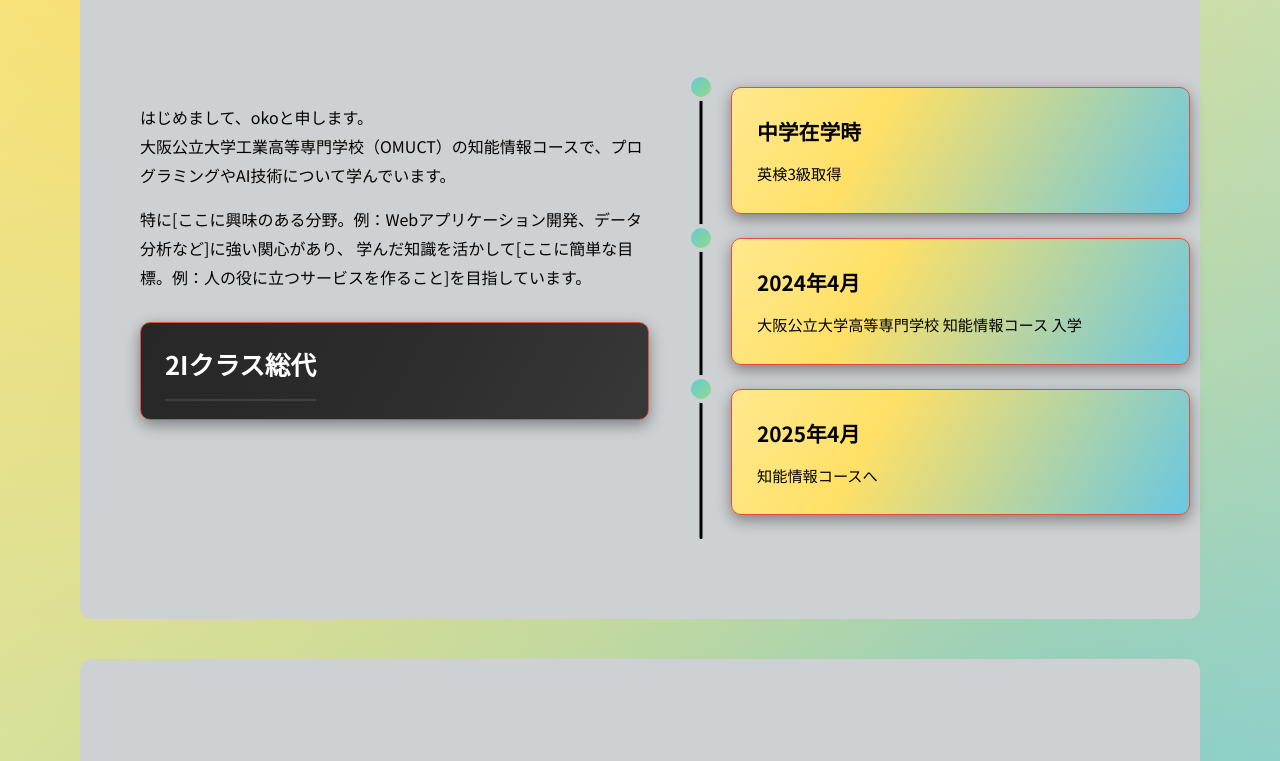
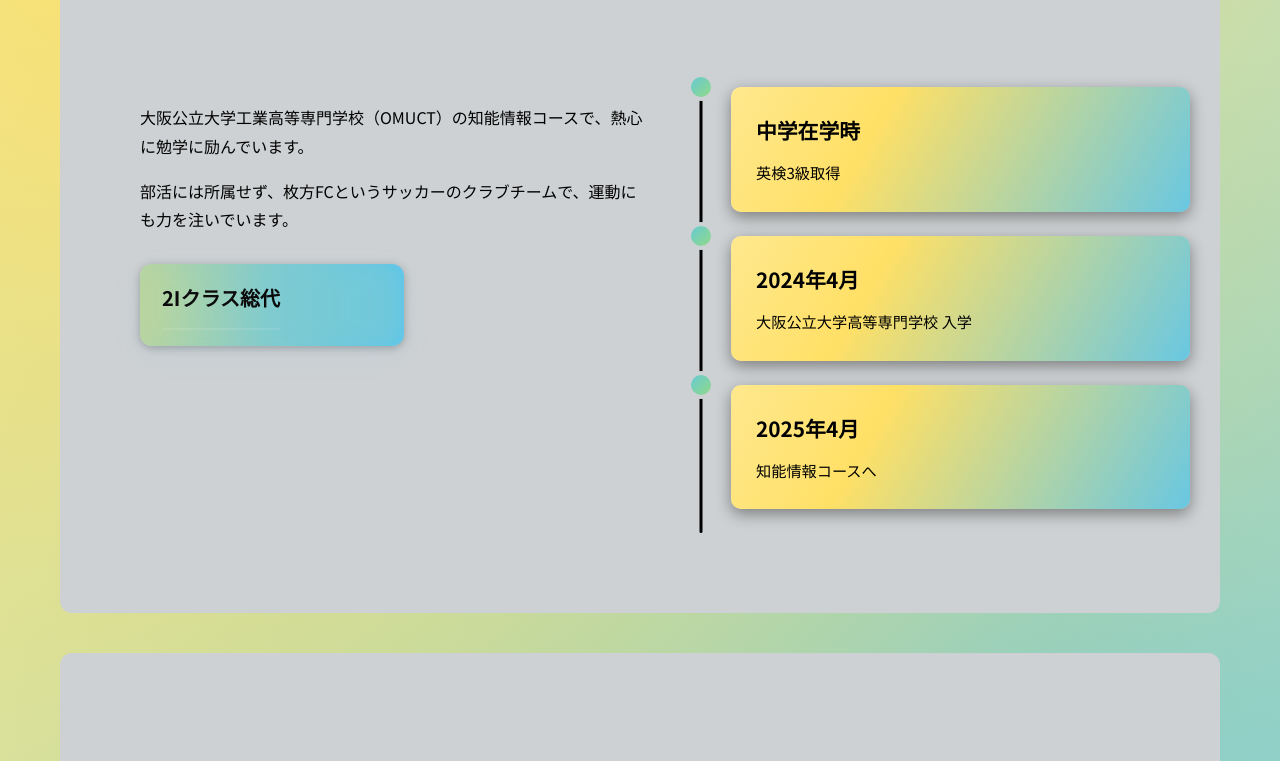
Before and after one commit to nigeriaproud/Portfolio, a plain HTML site: page index.html in a window 1280 px wide. Shown: the part 1099-1860 px from the top of the page. Drawn offline with nearby package versions, Linux system fonts and the light colour scheme.

Commit message:
complete profile
プロファイルが完成した

```diff
--- a/index.html
+++ b/index.html
@@ -32,6 +32,7 @@
 <body>
     <header>
         <nav>
+            <div class="site-name">Chukwuma Yamashita</div>
             <div class="menu-icon" onclick="toggleMenu()">&#9776;</div> <!-- ハンバーガーメニューアイコン -->
             <ul class="menu">
                 <li><a href="#home">ホーム</a></li>
@@ -52,12 +53,10 @@
     <div class="section-content">
         <div class="about-intro">
             <p>
-                はじめまして、okoと申します。<br>
-                大阪公立大学工業高等専門学校（OMUCT）の知能情報コースで、プログラミングやAI技術について学んでいます。
+                大阪公立大学工業高等専門学校（OMUCT）の知能情報コースで、熱心に勉学に励んでいます。
             </p>
             <p>
-                特に[ここに興味のある分野。例：Webアプリケーション開発、データ分析など]に強い関心があり、
-                学んだ知識を活かして[ここに簡単な目標。例：人の役に立つサービスを作ること]を目指しています。
+                部活には所属せず、枚方FCというサッカーのクラブチームで、運動にも力を注いでいます。
             </p>
             <!-- 役職タイムライン枠 -->
             <div class="about-role-timeline">
@@ -77,7 +76,7 @@
             <li>
                 <div class="timeline-content">
                     <h4>2024年4月</h4>
-                    <p>大阪公立大学高等専門学校 知能情報コース 入学</p>
+                    <p>大阪公立大学高等専門学校 入学</p>
                 </div>
             </li>
             <li>
--- a/main.css
+++ b/main.css
@@ -9,7 +9,7 @@
 :root {
     /* 主要な色の定義 */
     --primary-bg-dark: #ced1d3; /* メインの白色 */
-    --secondary-bg-dark: #2C2C2C; /* セクションの背景など、少し明るい暗色 */
+    --secondary-bg-dark: #DFE1E3; /* セクションの背景など、少し明るい暗色 */
     --text-light: #F0F0F0; /* 明るいテキスト色 */
     --actual-black: #000000;
     --accent-red: #E74C3C; /* 濃い赤（サブ強調色、エネルギー） */
@@ -135,12 +135,24 @@ header {
     left: 0;
     z-index: 1000;
     box-shadow: 0 5px 15px rgba(0,0,0,0.5); /* 強めの影 */
-    border-bottom: 2px solid var(--accent-gold); /* ゴールドのライン */
+    border-bottom: 1px solid white; /* ゴールドのライン */
 }
+
+.site-name {
+    font-family: 'Noto Sans JP', 'Arial', sans-serif;
+    font-size: 1.5em;
+    font-weight: bold;
+    color:white;
+    margin-right: 40px;
+    letter-spacing: 2px;
+    user-select: none;
+    flex-shrink: 0;
+}
+
 
 header nav {
     display: flex;
-    justify-content: center; /* メニューを中央に */
+    justify-content: flex-start; /* メニューを中央に */
     align-items: center;
     max-width: 1200px;
     margin: 0 auto;
@@ -164,7 +176,7 @@ header nav {
     margin: 0;
     padding: 0;
     display: flex;
-    gap: 40px; /* 間隔を広めに */
+    gap: 20px; /* 間隔を広めに */
 }
 
 .menu li a {
@@ -195,6 +207,8 @@ header nav {
     width: 100%;
 }
 
+
+
 /* ------------------------------
     メインタイトル
 ------------------------------ */
@@ -214,7 +228,7 @@ header nav {
     各セクション
 ------------------------------ */
 .section {
-    padding: 80px 60px;
+    padding: 80px 80px;
     margin-bottom: 40px;
     background-color: var(--primary-bg-dark); /* セクション背景は少し明るい暗色 */
     border-radius: 12px; /* 少し丸みを帯びる */
@@ -398,7 +412,7 @@ header nav {
         transform 0.3s ease,
         background 0.6s,
         background-color 0.3s ease;
-    border: 1px solid var(--accent-red);
+    border: 0px solid var(--accent-red);
 }
 
 @keyframes timelineContentGradMove {
@@ -434,6 +448,9 @@ header nav {
     margin-top: 30px;
     margin-bottom: 0;
     position: relative;
+    /* 左側に揃える（自己紹介内の左寄せ位置に合わせる） */
+    display: flex;
+    align-items: flex-start;
 }
 
 .about-role-timeline-dot {
@@ -449,37 +466,89 @@ header nav {
 
 
 .about-role-timeline-content {
-    background: linear-gradient(120deg, #222 0%, #2c2c2c 50%, #444 100%);
-    background-size: 200% 200%; /* 少し控えめに */
-    border: 1px solid var(--accent-red);
-    border-radius: 10px;
-    box-shadow: 0 5px 15px rgba(0,0,0,0.4);
-    padding: 18px 24px;
-    color: #fff;
-    font-size: 1.6em;
+    position: relative;
+    background: linear-gradient(90deg, #fffbe6 0%, #ffe066 35%, #4fc3f7 100%);
+    background-size: 300% 300%;
+    animation: roleBgMove 3.5s ease-in-out infinite;
+    padding: 16px 22px;
+    color: #0b0b0b;
+    font-size: 1.25em;
     font-family: var(--font-jp);
-    font-weight: 700;
-    min-width: 180px;
+    font-weight: 900;
+    min-width: 220px;
+    border-radius: 12px;
+    border: 0px solid rgba(231,76,60,0.9); /* 赤枠を維持 */
+    box-shadow: 0 8px 30px rgba(79, 195, 247, 0.08), 0 2px 8px rgba(0,0,0,0.25);
     display: flex;
     align-items: center;
-    transition:
-        background 0.6s,
-        box-shadow 0.3s,
-        border-color 0.3s,
-        color 0.3s;
-    animation: bgMove 2s linear infinite;
+    transition: transform 0.35s cubic-bezier(.2,.9,.2,1), box-shadow 0.35s, border-color 0.35s;
+    overflow: hidden;
 }
+
+.about-role-timeline-content::after {
+    content: '';
+    position: absolute;
+    inset: -4px;
+    border-radius: 14px;
+    background: linear-gradient(90deg, rgba(255,230,102,0.25), rgba(79,195,247,0.15), rgba(255,230,102,0.2));
+    filter: blur(14px);
+    opacity: 0.75;
+    z-index: 0;
+    pointer-events: none;
+}
+
+/* テキストを上に出す */
+.about-role-timeline-content > * {
+    position: relative;
+    z-index: 1;
+}
+
+
 
 @keyframes bgMove {
     0% { background-position: 0% 50%; }
     100% { background-position: 100% 50%; }
 }
 
+/* ホバーで強い発光＋拡大 */
 .about-role-timeline-content:hover {
-    background: linear-gradient(120deg, #333 0%, #222 100%);
-    box-shadow: 0 8px 24px rgba(255,0,0,0.2);
-    border-color: var(--accent-gold);
-    color: var(--accent-gold);
+    transform: translateY(-8px) scale(1.03);
+    border-color: #FFD700;
+    box-shadow:
+        0 12px 40px rgba(255,215,0,0.15),
+        0 6px 30px rgba(79,195,247,0.12),
+        0 2px 12px rgba(0,0,0,0.35);
+    color: #0b0b0b;
+}
+
+/* 小さな輝きが横切る効果 */
+.about-role-timeline-content::before {
+    content: '';
+    position: absolute;
+    top: -40%;
+    left: -30%;
+    width: 60%;
+    height: 200%;
+    transform: rotate(-25deg);
+    background: linear-gradient(90deg, rgba(255,255,255,0.0) 0%, rgba(255,255,255,0.55) 50%, rgba(255,255,255,0.0) 100%);
+    opacity: 0.25;
+    pointer-events: none;
+    animation: roleShine 2.6s linear infinite;
+    z-index: 2;
+}
+
+/* 背景移動と輝きアニメ */
+@keyframes roleBgMove {
+    0% { background-position: 0% 50%; }
+    50% { background-position: 100% 50%; }
+    100% { background-position: 0% 50%; }
+}
+@keyframes roleShine {
+    0% { left: -40%; opacity: 0; }
+    20% { left: -20%; opacity: 0.18; }
+    50% { left: 60%; opacity: 0.4; }
+    80% { left: 110%; opacity: 0.18; }
+    100% { left: 130%; opacity: 0; }
 }
 
 .about-role {
```
